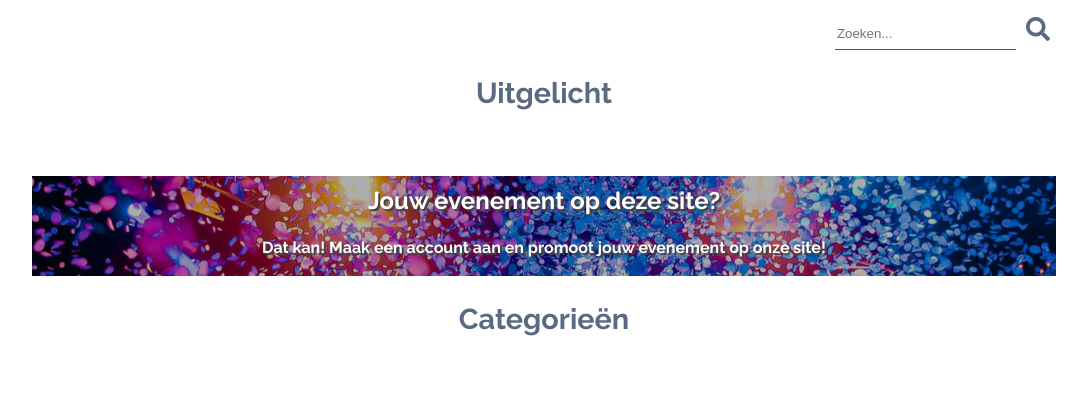
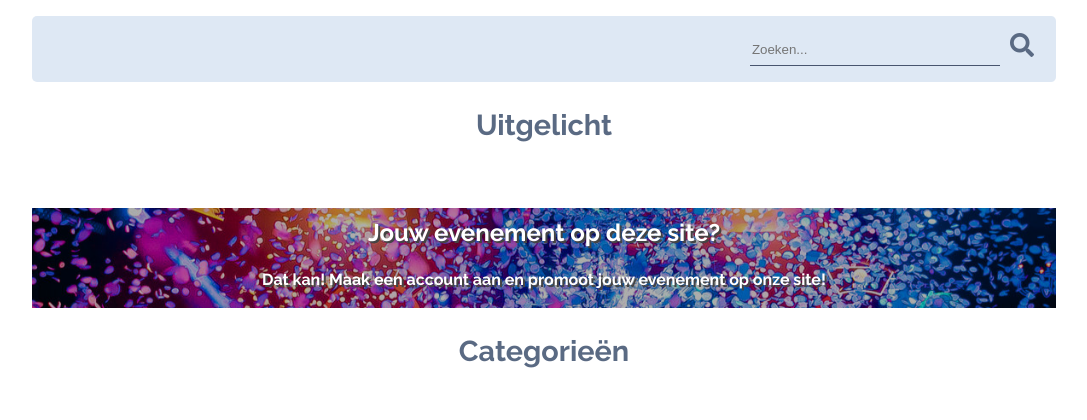
Before and after one commit to Zalvec/eventologus-1, a PHP site: page / in a window 1280 px wide. Shown: the part 100-520 px from the top of the page, without its empty margins (96-1183 px from the left). Run offline with PHP 8.4, Linux system fonts and the light colour scheme; data that the repository does not hold is empty; some libraries are stand-ins or nearby versions.

Commit message:
Zoekfunctie

```diff
--- a/css/opmaakgrid.css
+++ b/css/opmaakgrid.css
@@ -8,7 +8,6 @@ html{
     position: relative;
 }
 
-.detailimage{ object-fit: cover; }
 
 body{
     font: 100%/1.4 "Raleway", sans-serif;
@@ -58,6 +57,9 @@ main{padding-bottom: 110px;}
 .zoeken{
     margin-top: 1em;
     text-align: right;
+    background: rgb(222, 232, 244);
+    padding: 1em;
+    border-radius: 5px;
 }
 
 .zoeken input{
@@ -65,6 +67,8 @@ main{padding-bottom: 110px;}
     border-bottom: 1px solid #48556e;
     height: 2rem;
     outline: none;
+    width: 250px;
+    background:rgb(222, 232, 244) ;
 }
 
 .zoeken_button{
```
